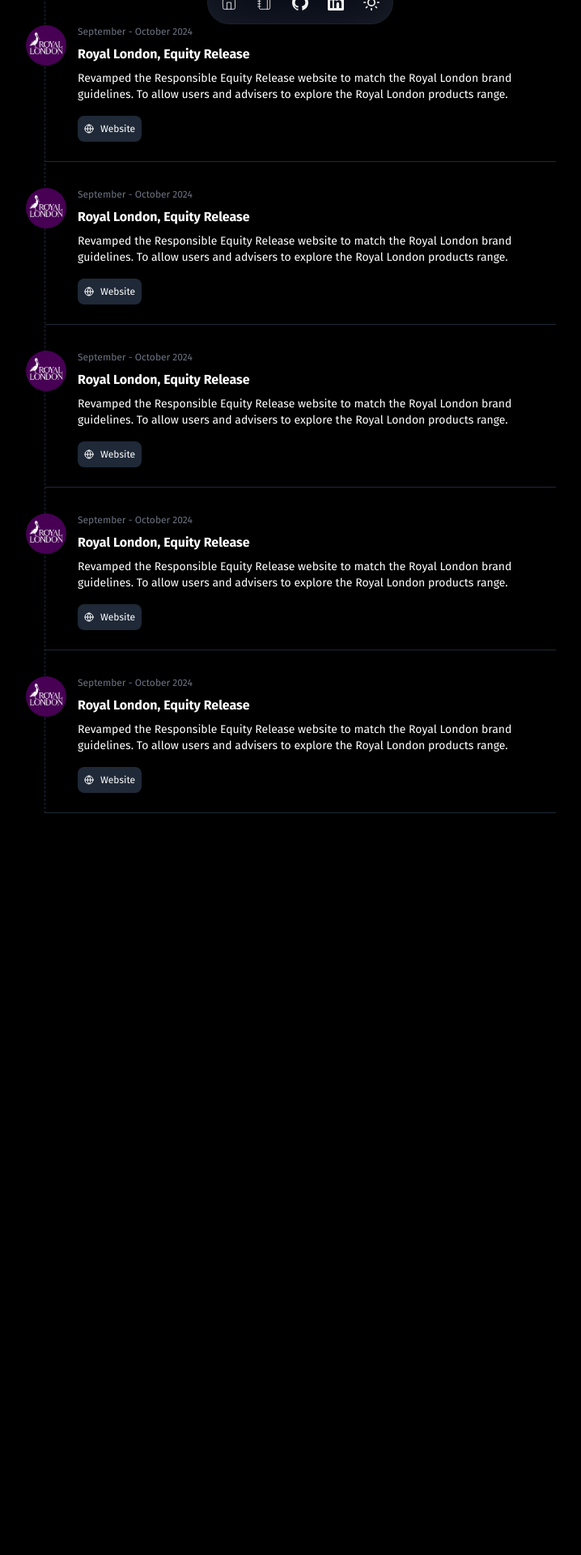
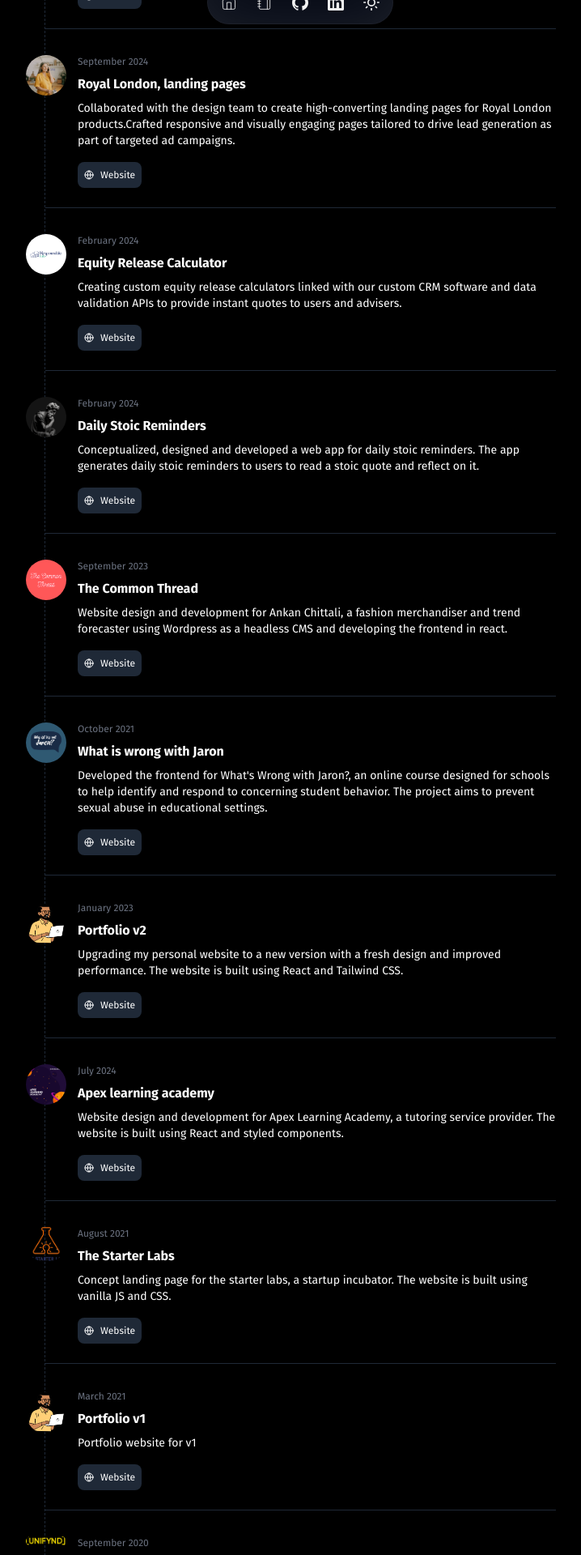
Before and after one commit to allanmosesfernandes/portfolio2025, a Next.js app: page /projects in a window 1280 px wide. Shown: the part 760-2680 px from the top of the page at 81% size, without its empty margins (269-987 px from the left). Before the commit the page ends 1796 px from the top, so only its background shows below. Built offline with nearby package versions, Linux system fonts and the light colour scheme.

Commit message:
feat: add project image and improve project link handling; enhance layout and styling for better user experience

```diff
--- a/src/app/projects/page.jsx
+++ b/src/app/projects/page.jsx
@@ -10,14 +10,14 @@
                 Check out all of my projects
             </h2>
             <p className="text-black dark:text-white text-center">
-                Side projects, main projects, and everything in between. <br /> Here are a few not all
-                of my projects.
+                Side projects, main projects, and everything in between. <br /> Here are a few not
+                all of my projects.
             </p>
-            <ul className="border-l border-dashed border-gray-800 dark:border-gray-800">
+            <ul className="md:ml-0 ml-8 border-l border-dashed border-gray-800 dark:border-gray-800">
                 {allProjects.map((project, index) => {
                     return (
                         <li key={index} className="flex gap-6 mt-6 mb-8">
-                            <div className="flex flex-col gap-2 pl-10 relative border-b border-black dark:border-gray-800 pb-6">
+                            <div className="flex flex-col gap-2 pl-10 relative border-b border-black dark:border-gray-800 pb-6 w-full">
                                 <Image
                                     src={project.image}
                                     alt={project.title}
@@ -32,6 +32,7 @@
                                 <p className="text-black dark:text-white text-sm">
                                     {project.description}
                                 </p>
+                                {project.link !== '' && (
                                     <Link
                                         href={project.link}
                                         target="_blank"
@@ -62,6 +63,7 @@
                                             </span>
                                         </p>
                                     </Link>
+                                )}
                             </div>
                         </li>
                     );
--- a/src/app/utils.js
+++ b/src/app/utils.js
@@ -104,7 +104,7 @@
     },
     {
         image: '/projects/landing0.png',
-        title: 'Royal London, Landing pages',
+        title: 'Royal London, landing pages',
         date: 'September 2024',
         summary:
             'Collaborated with the design team to create high-converting landing pages for Royal London products.Crafted responsive and visually engaging pages tailored to drive lead generation as part of targeted ad campaigns.',
@@ -142,6 +142,29 @@
 
 const allProjects = [
     {
+        timeline: 'December 2024',
+        title: 'Broker Portal',
+        description: 'Bespoke broker portal that allows',
+        image: '/projects/1.png',
+        link: '',
+    },
+    {
+        timeline: 'September 2023',
+        title: 'FactFind',
+        description:
+            'A web-application built using React that allows our financial advisers to perform fact finds with customers and produce suitability reports.',
+        image: '/projects/1.png',
+        link: '',
+    },
+    {
+        timeline: 'October 2023',
+        title: 'Product Search',
+        description:
+            'A React application used to provide financial advisors with the latest information about equity release products that are currently available on the market.',
+        image: '/projects/1.png',
+        link: '',
+    },
+    {
         timeline: 'October 2024',
         title: 'Royal London, Equity Release',
         description:
@@ -150,60 +173,82 @@
         link: 'https://equityrelease.royallondon.com/',
     },
     {
-        timeline: 'September - October 2024',
-        title: 'Royal London, Equity Release',
+        timeline: 'September 2024',
+        title: 'Royal London, landing pages',
         description:
-            'Revamped the Responsible Equity Release website to match the Royal London brand guidelines. To allow users and advisers to explore the Royal London products range.',
-        image: '/projects/1.png',
+            'Collaborated with the design team to create high-converting landing pages for Royal London products.Crafted responsive and visually engaging pages tailored to drive lead generation as part of targeted ad campaigns.',
+        image: '/projects/landing0.png',
+        link: 'https://eradvice.royallondon.com/',
+    },
+    {
+        timeline: 'February 2024',
+        title: 'Equity Release Calculator',
+        description:
+            'Creating custom equity release calculators linked with our custom CRM software and data validation APIs to provide instant quotes to users and advisers.',
+        image: '/projects/rlife.png',
+        link: 'https://www.responsiblelife.co.uk/equity-release-calculator',
+    },
+    {
+        timeline: 'February 2024',
+        title: 'Daily Stoic Reminders',
+        description:
+            'Conceptualized, designed and developed a web app for daily stoic reminders. The app generates daily stoic reminders to users to read a stoic quote and reflect on it.',
+        image: '/projects/2.png',
+        link: 'https://dailystoicreminders.uk/',
+    },
+    {
+        timeline: 'September 2023',
+        title: 'The Common Thread',
+        description:
+            'Website design and development for Ankan Chittali, a fashion merchandiser and trend forecaster using Wordpress as a headless CMS and developing the frontend in react.',
+        image: '/projects/common-thread.png',
+        link: 'https://ankanchittalipi.com/',
+    },
+    {
+        timeline: 'October 2021',
+        title: 'What is wrong with Jaron',
+        description:
+            "Developed the frontend for What's Wrong with Jaron?, an online course designed for schools to help identify and respond to concerning student behavior. The project aims to prevent sexual abuse in educational settings.",
+        image: '/projects/what-is-wrong-jaron.png',
+        link: 'https://www.was-ist-los-mit-jaron.de/',
+    },
+    {
+        timeline: 'January 2023',
+        title: 'Portfolio v2',
+        description:
+            'Upgrading my personal website to a new version with a fresh design and improved performance. The website is built using React and Tailwind CSS.',
+        image: '/blog-images/nerd.png',
+        link: 'https://allanfernandes.dev/',
+    },
+    {
+        timeline: 'July 2024',
+        title: 'Apex learning academy',
+        description:
+            'Website design and development for Apex Learning Academy, a tutoring service provider. The website is built using React and styled components.',
+        image: '/projects/apex.png',
         link: 'https://equityrelease.royallondon.com/',
     },
     {
-        timeline: 'September - October 2024',
-        title: 'Royal London, Equity Release',
+        timeline: 'August 2021',
+        title: 'The Starter Labs',
         description:
-            'Revamped the Responsible Equity Release website to match the Royal London brand guidelines. To allow users and advisers to explore the Royal London products range.',
-        image: '/projects/1.png',
-        link: 'https://equityrelease.royallondon.com/',
+            'Concept landing page for the starter labs, a startup incubator. The website is built using vanilla JS and CSS.',
+        image: '/tsl.png',
+        link: 'https://thestarterlabs.netlify.app/',
     },
     {
-        timeline: 'September - October 2024',
-        title: 'Royal London, Equity Release',
-        description:
-            'Revamped the Responsible Equity Release website to match the Royal London brand guidelines. To allow users and advisers to explore the Royal London products range.',
-        image: '/projects/1.png',
-        link: 'https://equityrelease.royallondon.com/',
+        timeline: 'March 2021',
+        title: 'Portfolio v1',
+        description: 'Portfolio website for v1',
+        image: '/blog-images/nerd.png',
+        link: 'https://quizzical-tereshkova-4ea12e.netlify.app/',
     },
     {
-        timeline: 'September - October 2024',
-        title: 'Royal London, Equity Release',
-        description:
-            'Revamped the Responsible Equity Release website to match the Royal London brand guidelines. To allow users and advisers to explore the Royal London products range.',
-        image: '/projects/1.png',
-        link: 'https://equityrelease.royallondon.com/',
-    },
-    {
-        timeline: 'September - October 2024',
-        title: 'Royal London, Equity Release',
-        description:
-            'Revamped the Responsible Equity Release website to match the Royal London brand guidelines. To allow users and advisers to explore the Royal London products range.',
-        image: '/projects/1.png',
-        link: 'https://equityrelease.royallondon.com/',
-    },
-    {
-        timeline: 'September - October 2024',
-        title: 'Royal London, Equity Release',
-        description:
-            'Revamped the Responsible Equity Release website to match the Royal London brand guidelines. To allow users and advisers to explore the Royal London products range.',
-        image: '/projects/1.png',
-        link: 'https://equityrelease.royallondon.com/',
-    },
-    {
-        timeline: 'September - October 2024',
-        title: 'Royal London, Equity Release',
-        description:
-            'Revamped the Responsible Equity Release website to match the Royal London brand guidelines. To allow users and advisers to explore the Royal London products range.',
-        image: '/projects/1.png',
-        link: 'https://equityrelease.royallondon.com/',
+        timeline: 'September 2020',
+        title: 'Unifynd Hackathon',
+        description: 'Landing and registration page for the Unifynd hackathon',
+        image: '/Unifynd-Logo-Yellow.png',
+        link: 'https://hackathon.unifynd.com/',
     },
 ];
 
@@ -213,5 +258,4 @@
     return date.toLocaleDateString(undefined, options);
 };
 
-
 export { allProjects, educationJSON, formatDate, projects, skills, workJSON };
```
Also changed, not shown: public/projects/apex.png (added), public/projects/rlife.png (added). Lines whose indentation alone changed are shown as unchanged.
